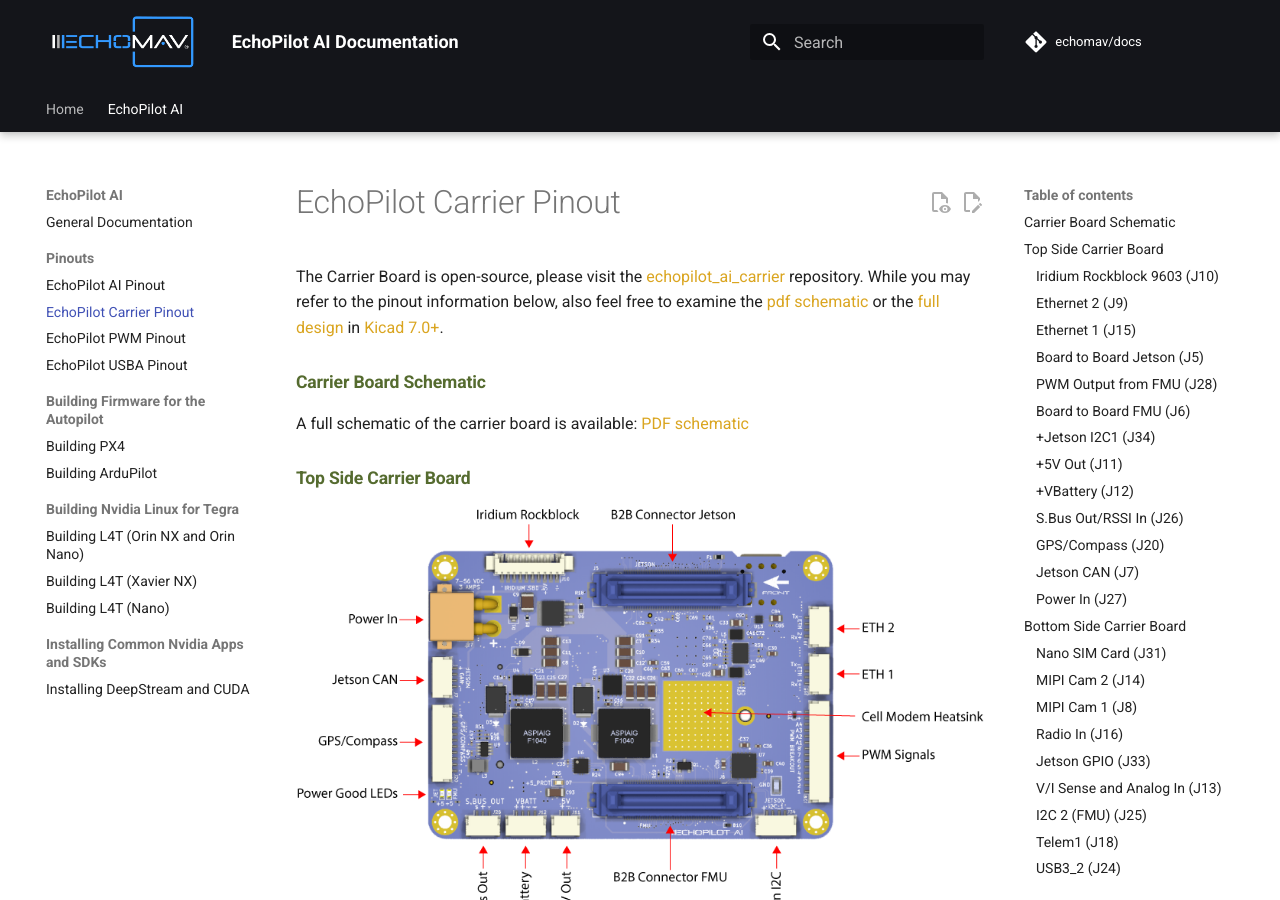
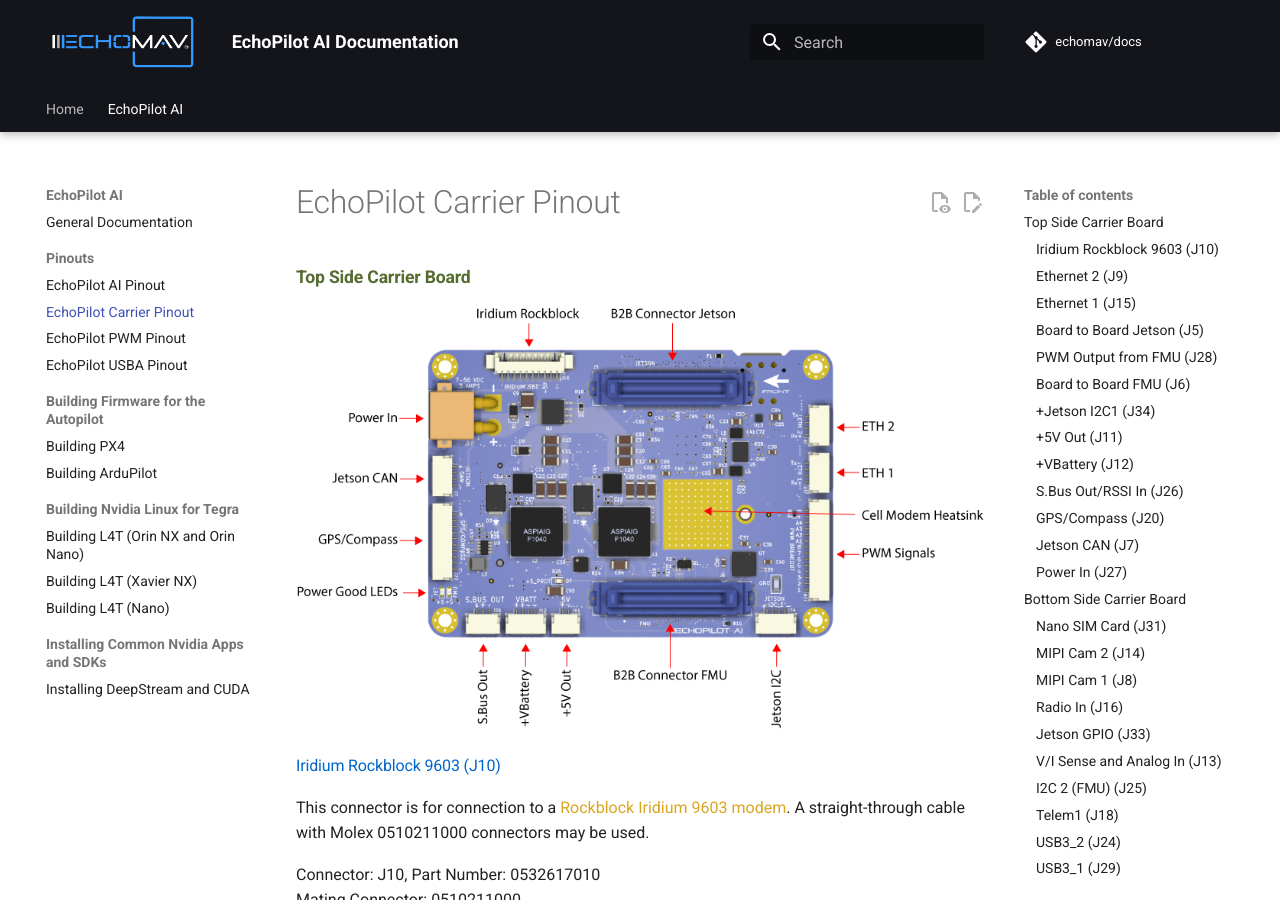
Before and after one commit to EchoMAV/docs, an MkDocs documentation site: the page built from docs/echopilot_carrier_pinout.md, in a window 1280 px wide and 900 px high. Built offline with MkDocs 1.6.1 and Material for MkDocs 9.7.7, drawn with Linux system fonts in a browser that asks for light colours; comment, search, counter and statistics services are not loaded; the version menu is left out.

Commit message:
Update echopilot_carrier_pinout.md to remove schematic links
Removed references to the Carrier Board schematic and design links.

```diff
--- a/docs/echopilot_carrier_pinout.md
+++ b/docs/echopilot_carrier_pinout.md
@@ -1,9 +1,3 @@
-The Carrier Board is open-source, please visit the [echopilot_ai_carrier](https://github.com/EchoMAV/echopilot_ai_carrier) repository. While you may refer to the pinout information below, also feel free to examine the [pdf schematic](https://github.com/EchoMAV/echopilot_ai_carrier/blob/master/echopilot_ai_carrier_schematic.pdf) or the [full design](https://github.com/EchoMAV/echopilot_ai_carrier) in [Kicad 7.0+](https://www.kicad.org/).
-
-### Carrier Board Schematic
-
-A full schematic of the carrier board is available: [PDF schematic](https://github.com/EchoMAV/echopilot_ai_carrier/blob/master/echopilot_ai_carrier_schematic.pdf)
-
 ### Top Side Carrier Board
 
 ![Top Side Components](assets/top-side-labels-carrier-board.png)
```
